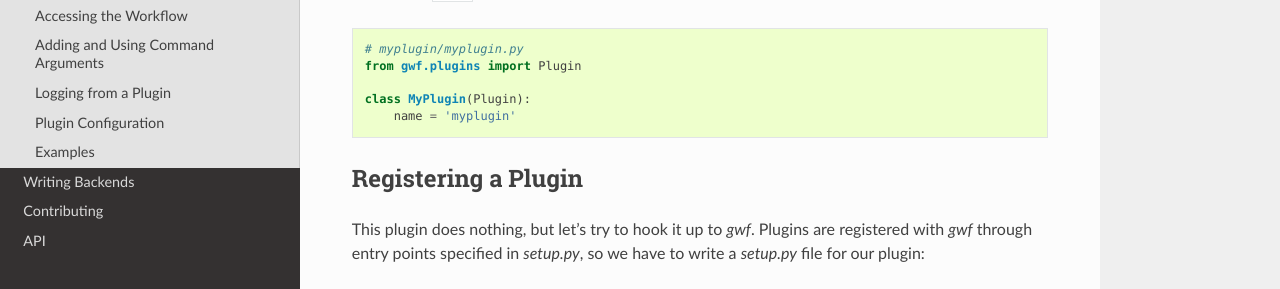
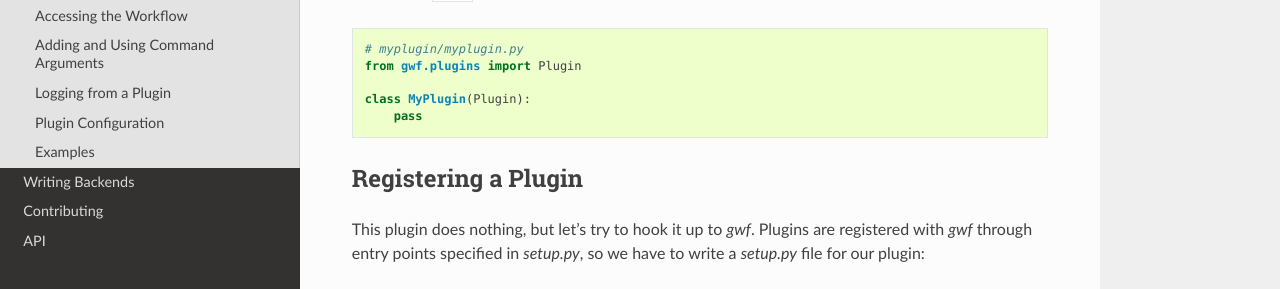
Before and after one commit to gwforg/gwf, a Sphinx documentation site: the page built from docs/writingplugins.rst, in a window 1280 px wide and 900 px high. Shown: the part 398-687 px from the top of the window. Built offline with Sphinx 7.4.7 and the Read the Docs theme 2.0.0, drawn with Linux system fonts in a browser that asks for light colours; some of the changed text lies outside the part shown.

Commit message:
Remove name attribute from extensions in docs.

```diff
--- a/docs/writingbackends.rst
+++ b/docs/writingbackends.rst
@@ -17,7 +17,7 @@
     from gwf.backends import Backend
 
     class MyBackend(Backend):
-        name = 'mybackend'
+        pass
 
 Registering a Backend
 ---------------------
@@ -59,7 +59,6 @@
     from gwf.backends import Backend
 
     class MyBackend(Backend):
-        name = 'mybackend'
         supported_options = ['cores']
 
 Targets in a workflow can now declare the number of cores they wish to allocate
@@ -73,7 +72,6 @@
     from gwf.backends import Backend
 
     class MyBackend(Backend):
-        name = 'mybackend'
         supported_options = ['cores']
         option_defaults = {
             'cores': 1,
--- a/docs/writingplugins.rst
+++ b/docs/writingplugins.rst
@@ -20,7 +20,7 @@
     from gwf.plugins import Plugin
 
     class MyPlugin(Plugin):
-        name = 'myplugin'
+        pass
 
 Registering a Plugin
 ----------------------
@@ -101,7 +101,6 @@
     from gwf.plugins import Plugin
 
     class MyPlugin(Plugin):
-        name = 'myplugin'
 
         def setup_argument_parser(self, parser, subparsers):
             subparser = self.setup_subparser(
@@ -132,7 +131,6 @@
     from gwf.plugins import Plugin
 
     class MyPlugin(Plugin):
-        name = 'myplugin'
 
         def setup_argument_parser(self, parser, subparsers):
             subparser = self.setup_subparser(
@@ -163,7 +161,6 @@
     from gwf.plugins import Plugin
 
     class MyPlugin(Plugin):
-        name = 'myplugin'
 
         def setup_argument_parser(self, parser, subparsers):
             subparser = self.setup_subparser(
@@ -193,7 +190,6 @@
     from gwf.plugins import Plugin
 
     class MyPlugin(Plugin):
-        name = 'myplugin'
 
         def setup_argument_parser(self, parser, subparsers):
             subparser = self.setup_subparser(
@@ -242,7 +238,6 @@
     logger = logging.getLogger(__name__)
 
     class MyPlugin(Plugin):
-        name = 'myplugin'
 
         def setup_argument_parser(self, parser, subparsers):
             subparser = self.setup_subparser(
```
